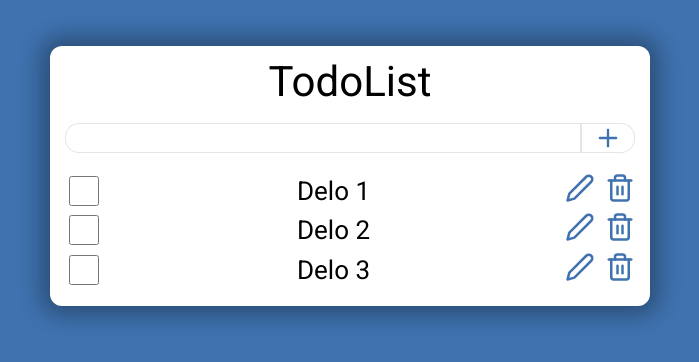
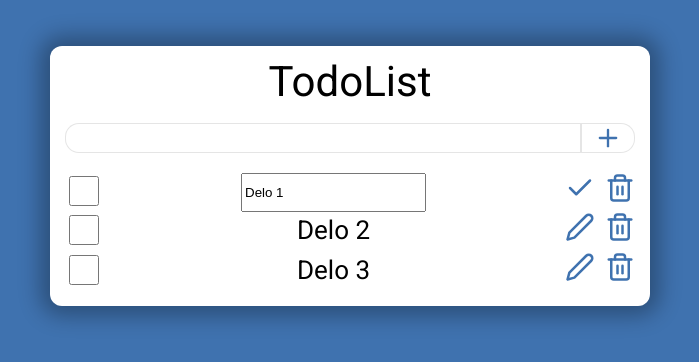
Before and after one commit to ghost-ninja-prog/todo-list-ts-redux, a React (Create React App) app: page / in a window 1280 px wide. Both pictures are taken after a click on the button 870 px from the left and 188 px from the top of the page. Shown: the top 362 px of the page, without its empty margins (290-989 px from the left). Built offline with nearby package versions, Linux system fonts and the light colour scheme.

Commit message:
add edited

```diff
--- a/src/components/TodoItem/index.module.css
+++ b/src/components/TodoItem/index.module.css
@@ -64,3 +64,20 @@
     border: 1px solid rgba(0, 0, 0, .1);
     scale: 120%;
 }
+
+.btn__edit_done {
+    width: 30px;
+    height: 30px;
+    background: url('./img/check.svg') center/cover;
+    box-sizing: border-box;
+    border-radius: 5px;
+    border: none;
+    cursor: pointer;
+    transition: background-color, scale .25s;
+}
+
+.btn__edit_done:hover {
+    background-color: rgba(204, 203, 201, 0.651);
+    border: 1px solid rgba(0, 0, 0, .1);
+    scale: 120%;
+}
--- a/src/components/TodoItem/index.tsx
+++ b/src/components/TodoItem/index.tsx
@@ -1,18 +1,49 @@
+import { useState } from "react"
 import { ITodo } from "../../models/models"
 import classes from "./index.module.css"
 
 
 interface TodoItemProps {
-    todo: ITodo
+    todo: ITodo;
+    onEdited: (id: number, title: string) => void;
 }
 
-export const TodoItem: React.FC<TodoItemProps> = ({ todo }) => {
+export const TodoItem: React.FC<TodoItemProps> = ({ todo, onEdited }) => {
+
+    const [isEditMode, setIsEditMode] = useState(false)
+    const [value, setValue] = useState(todo.title)
+
+
+    const handleClickBtn = () => {
+        onEdited(todo.id, value)
+        setIsEditMode(false)
+    }
+
     return (
         <li className={classes.item}>
             <input className={classes.checkbox} type="checkbox" />
-            <span className={classes.title}>{todo.title}</span>
+            { isEditMode ? (
+                <input
+                    type="text"
+                    value={value}
+                    onChange={(e) => setValue(e.target.value)}
+                    onKeyDown={(e) => {
+                        if(e.key === 'Enter') {
+                            handleClickBtn()
+                        }
+                    }}
+                />
+            ) : (
+                <span className={classes.title}>{todo.title}</span>
+            ) }
             <div>
-                <button className={classes.btn__edit}></button>
+                {
+                    isEditMode ? (
+                        <button className={classes.btn__edit_done} onClick={handleClickBtn} ></button>
+                    ) : (
+                        <button className={classes.btn__edit} onClick={() => setIsEditMode(true)}></button>
+                    )
+                }
                 <button className={classes.btn__remove}></button>
             </div>
         </li>
--- a/src/components/TodoList/index.tsx
+++ b/src/components/TodoList/index.tsx
@@ -6,7 +6,7 @@ import { useState } from "react"
 import { store } from '../../store/store'
 
 
-export const TodoList: React.FC = () => {
+export const TodoList = () => {
 
     const [todos, setTodos] = useState(store)
 
@@ -15,9 +15,19 @@ export const TodoList: React.FC = () => {
             id: Date.now(),
             title,
             completed: false
-
         }
         setTodos([todo,...todos])
+    }
+
+    const onEdited = (id: number, title: string) => {
+        setTodos(
+            todos.map(todo => {
+                    if(todo.id === id) {
+                        todo.title = title
+                    }
+                return todo
+            })
+        )
     }
 
     return (
@@ -28,7 +38,7 @@ export const TodoList: React.FC = () => {
                 {
                     todos.map((todo) => {
                         return (
-                            <TodoItem key={todo.id} todo={todo} />
+                            <TodoItem key={todo.id} todo={todo} onEdited={onEdited} />
                         )
                     })
                 }
--- a/src/components/TodoPlus/index.tsx
+++ b/src/components/TodoPlus/index.tsx
@@ -1,4 +1,4 @@
-import { useState } from 'react'
+import React, { useState } from 'react'
 
 import classes from './index.module.css'
 
@@ -16,7 +16,7 @@ export const TodoPlus: React.FC<ITodoPlusProps> = ({ addTodo }) => {
         setValue('')
     }
 
-    const onKeyDownInput = (event: any) => {
+    const onKeyDownInput = (event: React.KeyboardEvent<HTMLInputElement>) => {
         if(event.code === "Enter") {
             addTodo(value)
             setValue('')
```
Also changed, not shown: src/components/TodoItem/img/check.svg (added).
